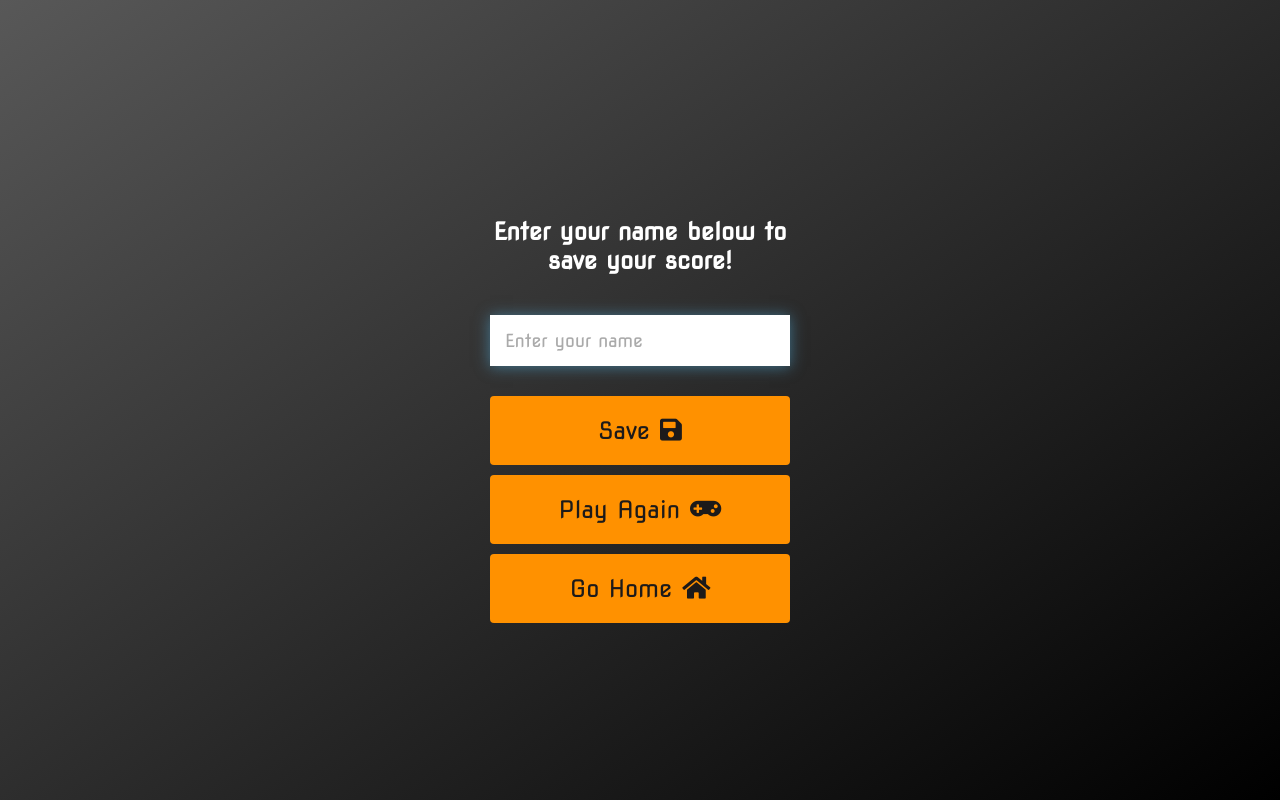
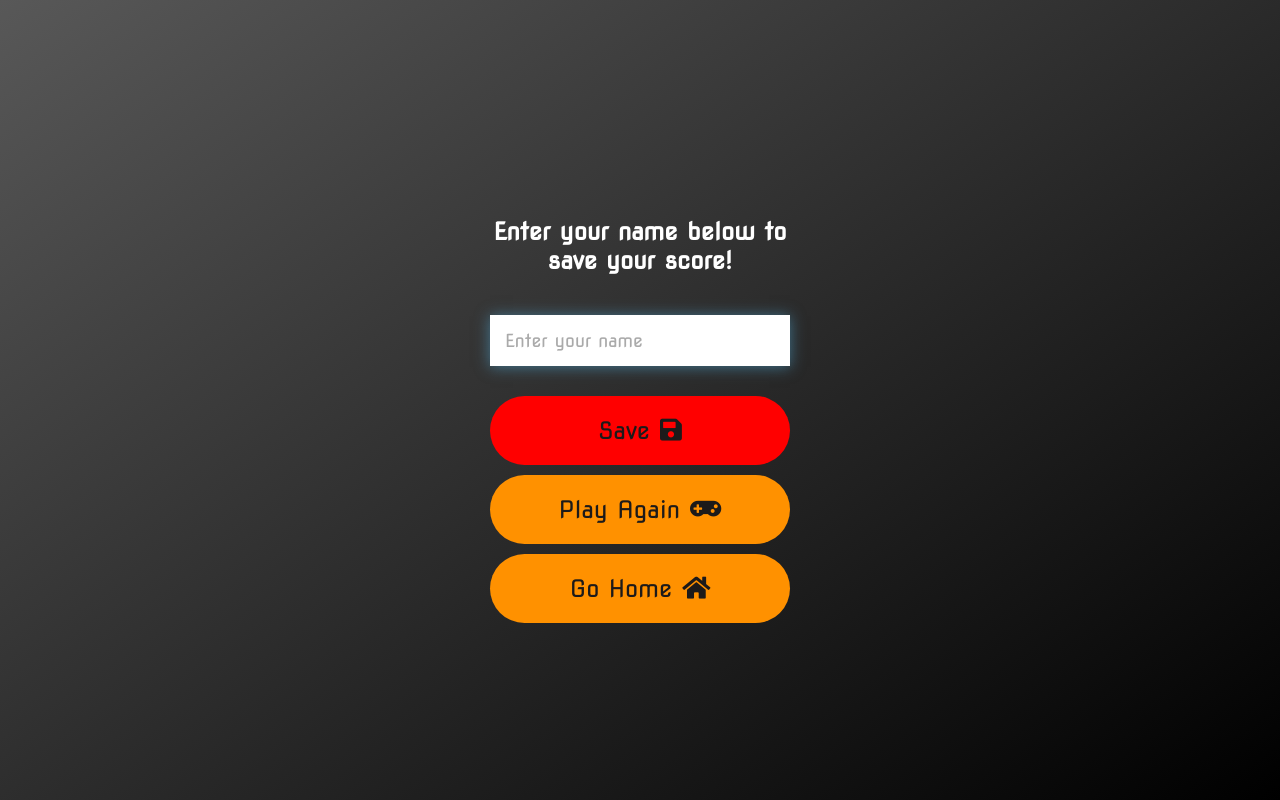
Before and after one commit to NickolausCarter/code-quiz, a plain HTML site: page end-game.html in a window 1280 px wide. Drawn offline with Linux system fonts and the light colour scheme.

Commit message:
changed design of buttons and save button functionality

```diff
--- a/assets/css/style.css
+++ b/assets/css/style.css
@@ -65,7 +65,7 @@ h3 {
   text-decoration: none;
   color: rgb(28, 26, 26);
   background: rgb(255, 145, 0);
-  border-radius: 4px;
+  border-radius: 50px;
   transition: transform 150ms;
 }
 
@@ -75,18 +75,31 @@ h3 {
   transform: scale(1.03);
 }
 
-.btn[disabled]:hover {
-  cursor: not-allowed;
-  box-shadow: none;
-  transform: none;
-}
-
 #highscore-btn {
   background: rgb(0, 54, 202);
 }
 
 #highscore-btn:hover {
   box-shadow: 0 0.4rem 1.4rem 0 rgba(0, 110, 255, 0.5);
+}
+
+#saveScoreBtn {
+  border: none;
+  background: rgb(74, 185, 0);
+}
+
+#saveScoreBtn:hover {
+  box-shadow: 0 0.4rem 1.4rem 0 rgba(51, 255, 0, 0.5);
+}
+
+#saveScoreBtn[disabled] {
+  background: red;
+}
+
+#saveScoreBtn[disabled]:hover {
+  cursor: not-allowed;
+  box-shadow: none;
+  transform: none;
 }
 
 .fa-crown {
@@ -133,10 +146,6 @@ input::placeholder {
   text-align: center;
 }
 
-#saveScoreBtn {
-  border: none;
-}
-
 .fa-save {
   font-size: 2.5rem;
   margin-left: 1rem;
```
